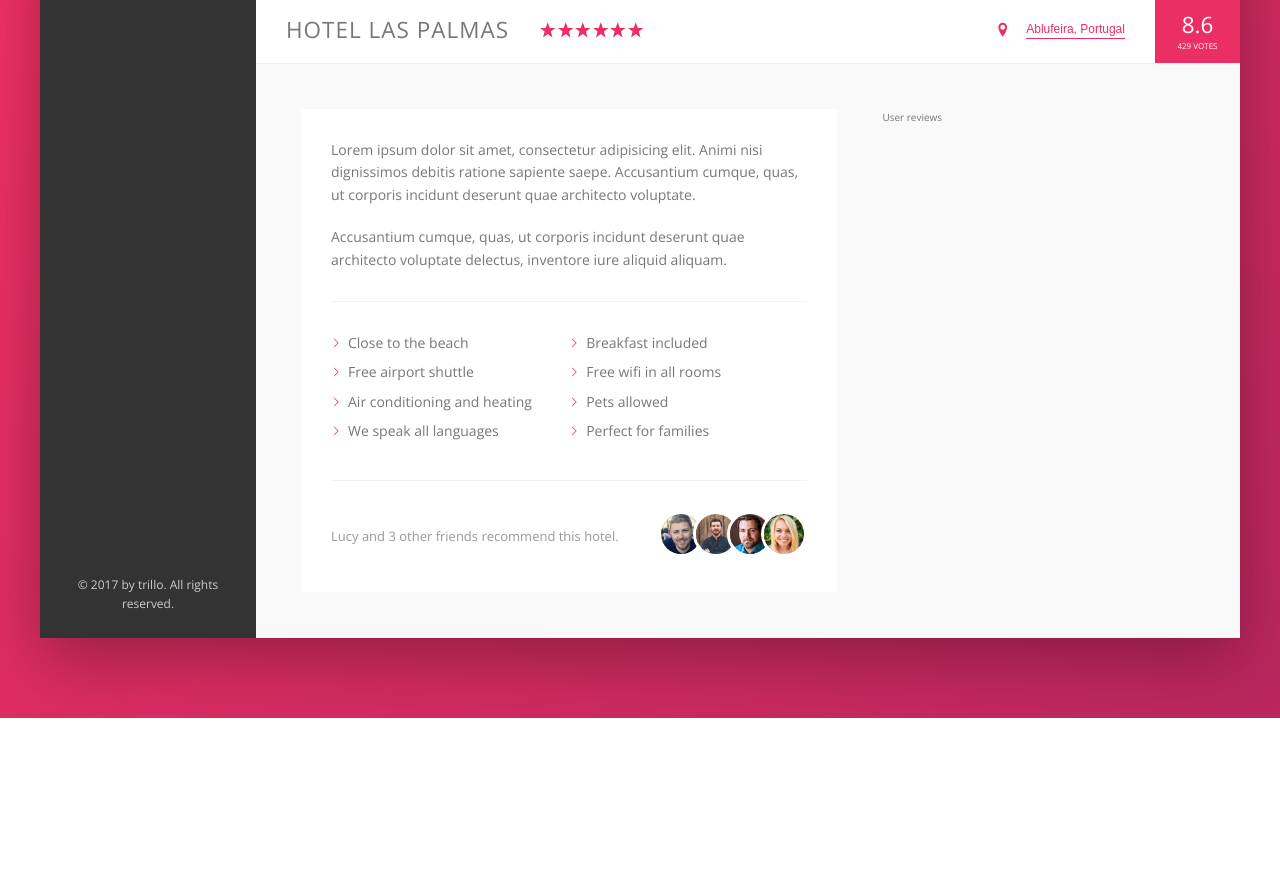
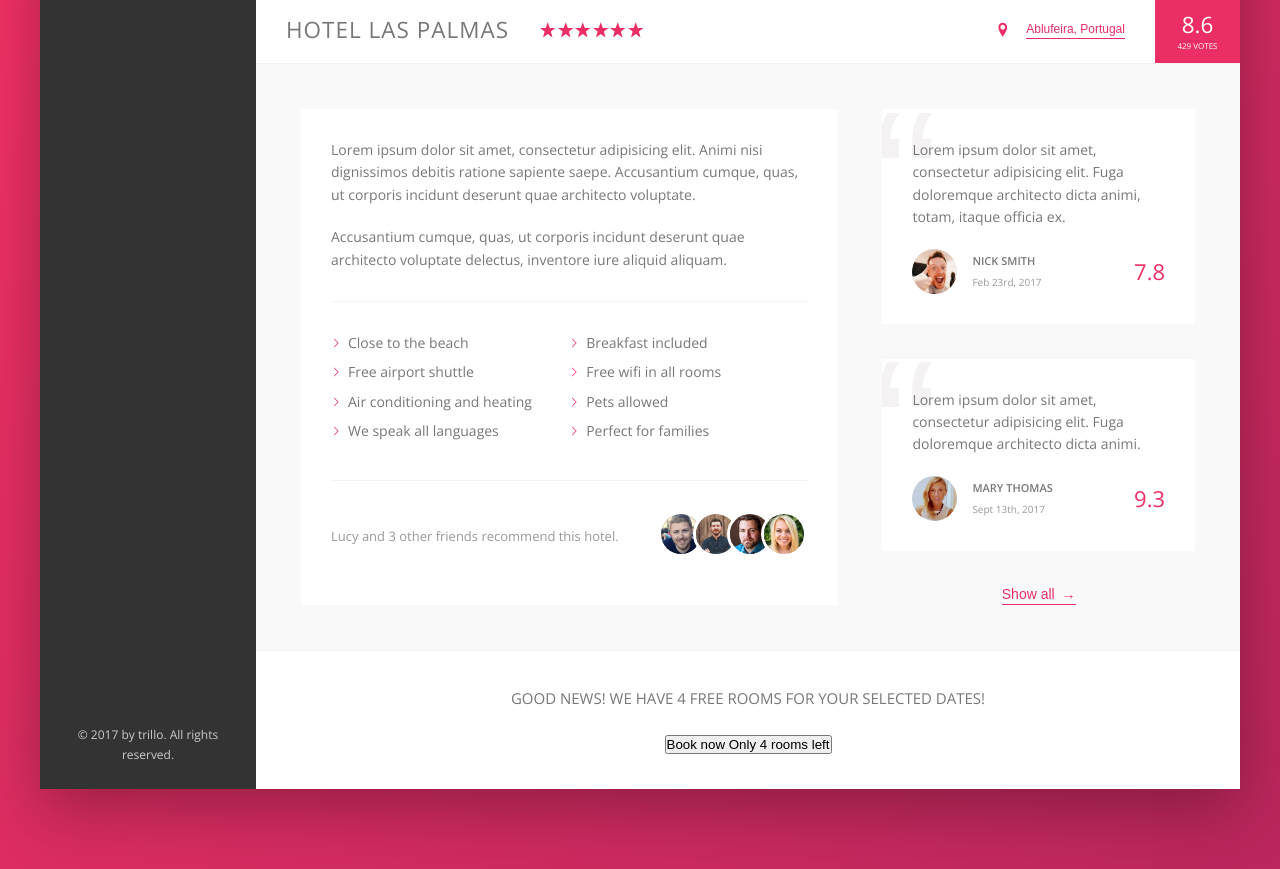
Before and after one commit to David-bui83/advance_css_sass, a website: page trillo/index.html in a window 1280 px wide. Shown: the part 538-1407 px from the top of the page. Before the commit the page ends 1256 px from the top, so only its background shows below. Drawn offline with nearby package versions, Linux system fonts and the light colour scheme.

Commit message:
working on cta

```diff
--- a/trillo/index.html
+++ b/trillo/index.html
@@ -168,10 +168,46 @@
                         </div>
 
                         <div class="user-reviews">
-                            User reviews
+                            <figure class="review">
+                                <blockquote class="review__text">
+                                    Lorem ipsum dolor sit amet, consectetur adipisicing elit. Fuga doloremque architecto dicta animi, totam, itaque officia ex.
+                                </blockquote>
+                                <figcaption class="review__user">
+                                    <img src="img/user-1.jpg" alt="User 1" class="review__photo">
+                                    <div class="review__user-box">
+                                        <p class="review__user-name">Nick Smith</p>
+                                        <p class="review__user-date">Feb 23rd, 2017</p>
+                                    </div>
+                                    <div class="review__rating">7.8</div>
+                                </figcaption>
+                            </figure>
+
+                            <figure class="review">
+                                <blockquote class="review__text">
+                                    Lorem ipsum dolor sit amet, consectetur adipisicing elit. Fuga doloremque architecto dicta animi.
+                                </blockquote>
+                                <figcaption class="review__user">
+                                    <img src="img/user-2.jpg" alt="User 1" class="review__photo">
+                                    <div class="review__user-box">
+                                        <p class="review__user-name">Mary Thomas</p>
+                                        <p class="review__user-date">Sept 13th, 2017</p>
+                                    </div>
+                                    <div class="review__rating">9.3</div>
+                                </figcaption>
+                            </figure>
+                            <button class="btn-inline">Show all <span>&rarr;</span></button>
                         </div>
                     </div>
 
+                    <div class="cta">
+                        <h2 class="cta__book-now">
+                            Good news! We have 4 free rooms for your selected dates!
+                        </h2>
+                        <button class="btn">
+                            <span class="btn__visible">Book now</span>
+                            <span class="btn__invisible">Only 4 rooms left</span>
+                        </button>
+                    </div>
 
                 </main>
             </div>
--- a/trillo/sass/_components.scss
+++ b/trillo/sass/_components.scss
@@ -281,9 +281,17 @@
   cursor: pointer;
   transition: all .2s;
 
+  & span {
+    margin-left: 3px;
+    transition: margin-left .2s;
+  }
+
   &:hover {
     color: var(--color-grey-dark-1);
 
+    span {
+      margin-left: 8px;
+    }
   }
 
   &:focus {
@@ -378,3 +386,81 @@
     }
   }
 }
+
+///////////////////////////////////
+// REVIEWS
+.review {
+
+  background-color: var(--color-white);
+  box-shadow: var(--shadow-light);
+  padding: 3rem;
+  margin-bottom: 3.5rem;
+  position: relative;
+  overflow: hidden;
+
+  &__text {
+    margin-bottom: 2rem;
+    z-index: 10;
+    position: relative;
+  }
+
+  &__user {
+    display: flex;
+    align-items: center;
+  }
+
+  &__photo {
+    height: 4.5rem;
+    width: 4.5rem;
+    border-radius: 50%;
+    margin-right: 1.5rem;
+  }
+
+  &__user-box {
+    margin-right: auto;
+  }
+
+  &__user-name {
+    font-size: 1.1rem;
+    font-weight: 600;
+    text-transform: uppercase;
+    margin-bottom: .4rem;
+  }
+
+  &__user-date {
+    font-size: 1rem;
+    color: var(--color-grey-dark-3);
+  }
+
+  &__rating {
+    color: var(--color-primary);
+    font-size: 2.2rem;
+    font-weight: 300;
+  }
+
+  &::before {
+    content: "\201C";
+    position: absolute;
+    top: -2.75rem;
+    left: -1rem;
+    line-height: 1;
+    font-size: 20rem;
+    color: var(--color-grey-light-2);
+    font-family: sans-serif;
+    z-index: 1;
+  }
+}
+
+///////////////////////////////////
+// CALL TO ACTION
+.cta {
+  padding: 3.5rem 0;
+  text-align: center;
+
+  &__book-now {
+    font-size: 1.5rem;
+    font-weight: 300;
+    text-transform: uppercase;
+    margin-bottom: 2.5rem;
+  }
+}
--- a/trillo/sass/_layout.scss
+++ b/trillo/sass/_layout.scss
@@ -12,6 +12,7 @@
   height: 7rem;
   background-color: var(--color-white);
   border-bottom: var(--line);
+
   display: flex;
   justify-content: space-between;
   align-items: center;
@@ -23,10 +24,10 @@
 
 .sidebar {
   background-color: var(--color-grey-dark-1);
+  flex: 0 0 18%;
   display: flex;
   flex-direction: column;
   justify-content: space-between;
-  flex: 0 0 18%;
 }
 
 .hotel-view {
@@ -35,6 +36,7 @@
 }
 
 .detail {
+  font-size: 1.4rem;
   display: flex;
   padding: 4.5rem;
   background-color: var(--color-grey-light-1);
@@ -42,7 +44,6 @@
 }
 
 .description {
-  font-size: 1.4rem;
   background-color: var(--color-white);
   box-shadow: var(--shadow-light);
   padding: 3rem;
@@ -52,4 +53,8 @@
 
 .user-reviews {
   flex: 1;
+
+  display: flex;
+  flex-direction: column;
+  align-items: center;
 }
```
Also changed, not shown: trillo/css/style.css.
